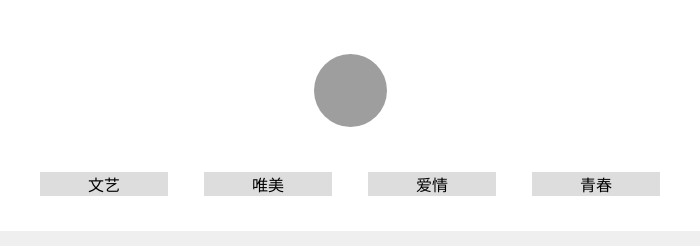
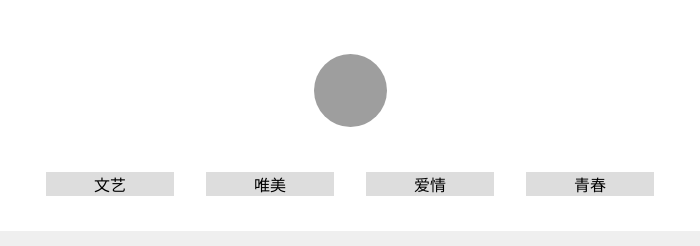
Before and after one commit to Kirasay/demos, a plain HTML site: page index.html in a window 1280 px wide. Shown: the top 246 px of the page, 290-990 px from the left. Drawn offline with Linux system fonts and the light colour scheme; grey boxes are pictures that could not be loaded.

Commit message:
Update style.css

```diff
--- a/css/style.css
+++ b/css/style.css
@@ -26,13 +26,16 @@ header{
     cursor: pointer;
 }
 .tags{
-    margin-top:41px;
+    margin-top:17px;
+    display: flex;
+    justify-content: center;
+    flex-wrap: wrap;
 }
 .tags span{
     width:128px;
     background: #ddd;
-    display: inline-block;
     margin: 0 16px;
+    margin-top: 24px;
 }
 .tags span:hover{
     box-shadow: 0 0 5px 0 #555;
```
